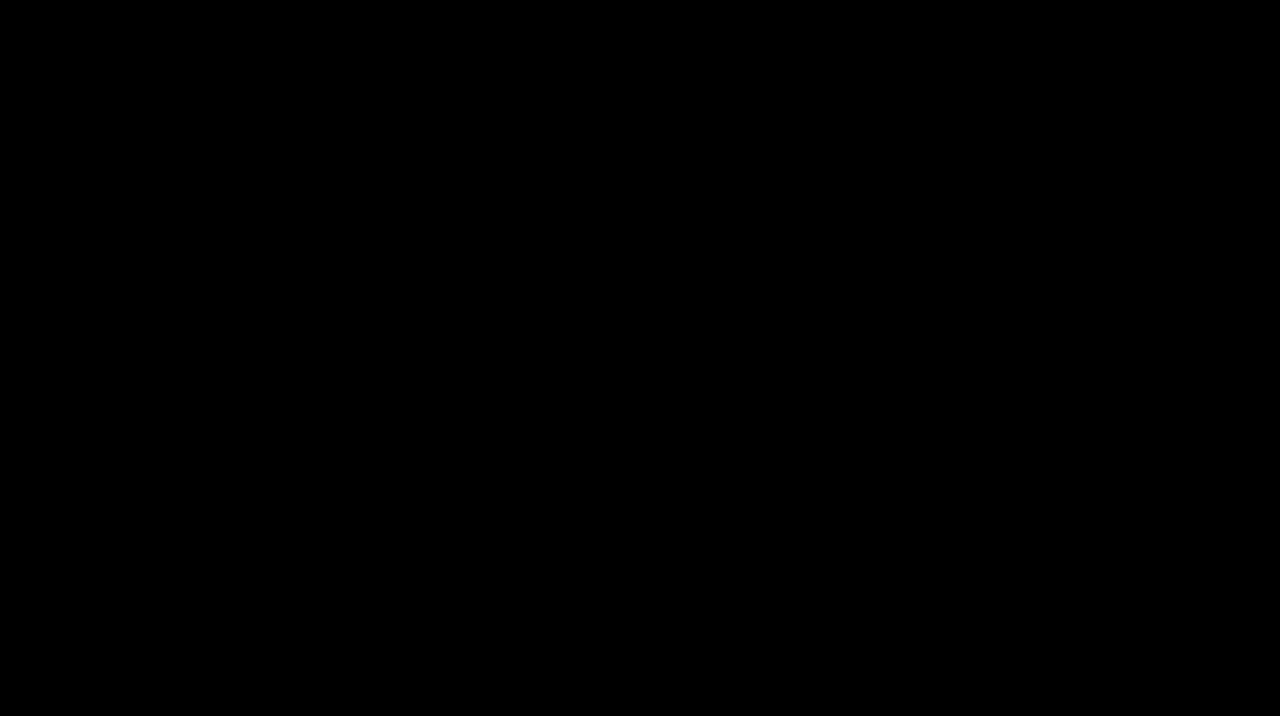
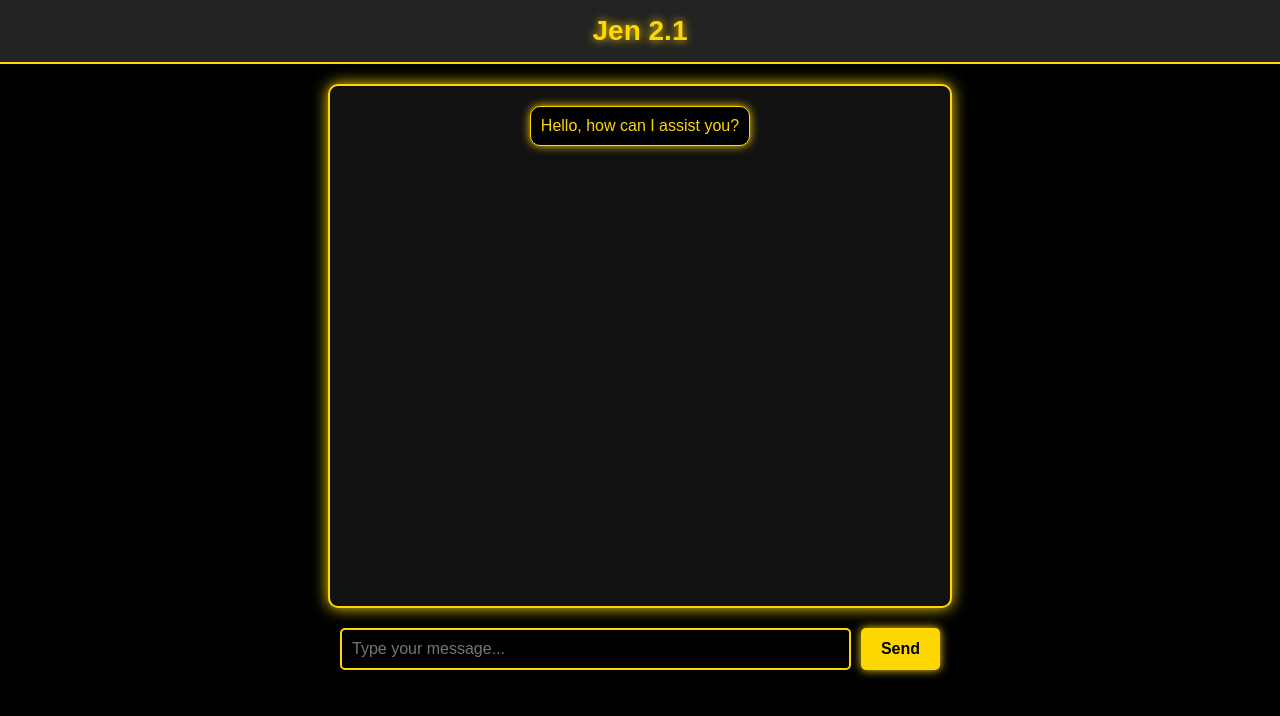
Before and after one commit to ahsan1435/Jen-2.1, a plain HTML site: page index.html in a window 1280 px wide. Drawn offline with Linux system fonts and the light colour scheme.

Commit message:
Update index.html

```diff
--- a/index.html
+++ b/index.html
@@ -82,4 +82,68 @@
             padding: 10px;
             border: 2px solid #FFD700;
             background-color: black;
-            color: #
+            color: #FFD700;
+            border-radius: 5px;
+            font-size: 16px;
+            outline: none;
+        }
+
+        /* Send Button */
+        button {
+            padding: 10px 20px;
+            background-color: #FFD700;
+            color: black;
+            font-size: 16px;
+            font-weight: bold;
+            border: none;
+            cursor: pointer;
+            border-radius: 5px;
+            margin-left: 10px;
+            box-shadow: 0px 0px 10px #FFD700;
+        }
+
+        button:hover {
+            background-color: #FFA500;
+            box-shadow: 0px 0px 15px #FFA500;
+        }
+    </style>
+</head>
+<body>
+
+    <div class="header">Jen 2.1</div>
+
+    <div class="chat-container" id="chat">
+        <div class="chat-bubble bot-message">Hello, how can I assist you?</div>
+    </div>
+
+    <div class="chat-input">
+        <input type="text" id="userInput" placeholder="Type your message...">
+        <button onclick="sendMessage()">Send</button>
+    </div>
+
+    <script>
+        function sendMessage() {
+            let userInput = document.getElementById("userInput").value;
+            if (userInput.trim() === "") return;
+
+            let chat = document.getElementById("chat");
+
+            // User Message
+            let userMessage = document.createElement("div");
+            userMessage.className = "chat-bubble user-message";
+            userMessage.innerText = userInput;
+            chat.appendChild(userMessage);
+
+            // Auto Bot Response (for now)
+            let botMessage = document.createElement("div");
+            botMessage.className = "chat-bubble bot-message";
+            botMessage.innerText = "I'm still learning. Can you rephrase that?";
+            chat.appendChild(botMessage);
+
+            document.getElementById("userInput").value = ""; // Clear input
+            chat.scrollTop = chat.scrollHeight; // Scroll to bottom
+        }
+    </script>
+
+</body>
+</html>
```
